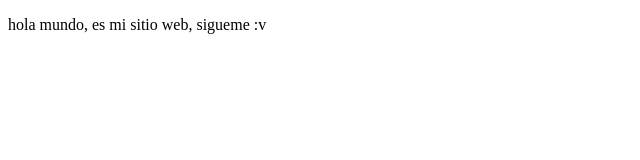
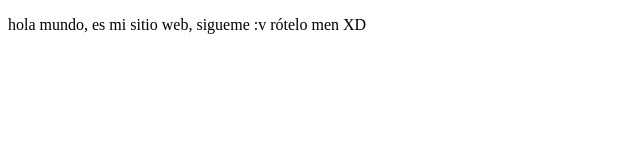
Before and after one commit to raymondholmes/proyectoDemoCursoPrework, a plain HTML site: page index.html in a window 1280 px wide. Shown: the whole page, without its empty margins (0-640 px from the left). Drawn offline with Linux system fonts and the light colour scheme.

Commit message:
cambios agregados sitio twicht

```diff
--- a/index.html
+++ b/index.html
@@ -11,5 +11,6 @@
 </body>
  <p>
      hola mundo, es mi sitio web, sigueme :v
+     rótelo men XD
  </p>
 </html>
```
